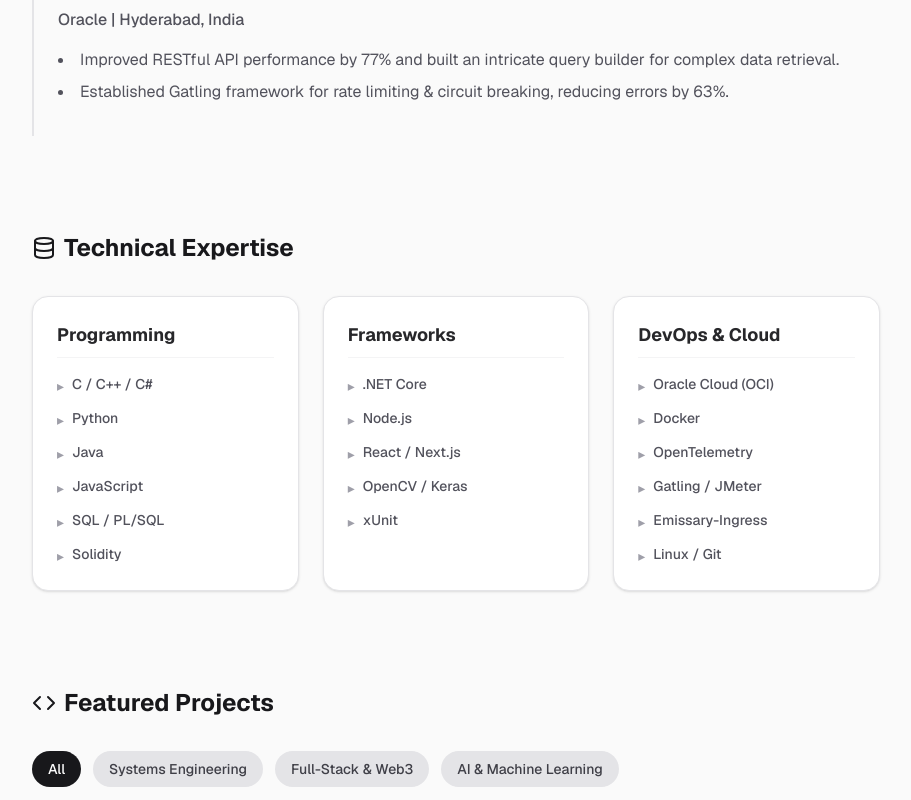
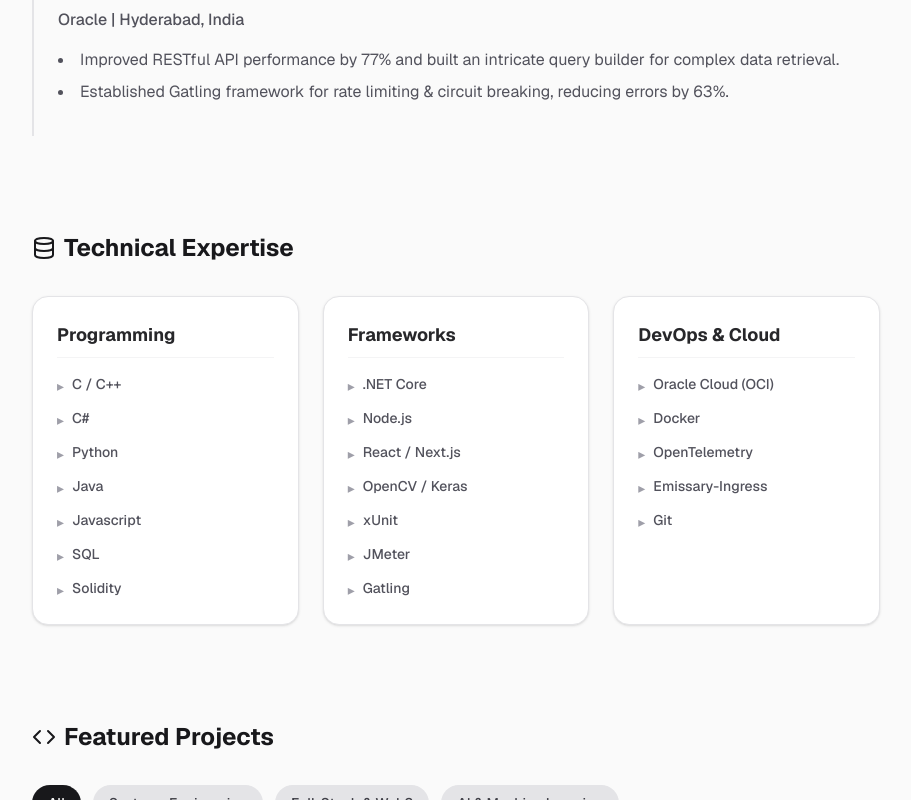
Before and after one commit to shubh-1912/project-portfolio, a Next.js app: page / in a window 1280 px wide. Shown: the part 1181-1981 px from the top of the page, without its empty margins (184-1095 px from the left). Built offline with nearby package versions, Linux system fonts and the light colour scheme.

Commit message:
content overhaul

```diff
--- a/app/layout.tsx
+++ b/app/layout.tsx
@@ -27,7 +27,7 @@ export default function RootLayout({
       lang="en"
       className={`${geistSans.variable} ${geistMono.variable} h-full antialiased`}
     >
-      <body className="min-h-full flex flex-col">{children}</body>
+      <body suppressHydrationWarning className="min-h-full flex flex-col">{children}</body>
     </html>
   );
 }
--- a/app/page.tsx
+++ b/app/page.tsx
@@ -164,7 +164,7 @@ export default function Portfolio() {
           <a href="https://linkedin.com/in/shubhmishra19" target="_blank" rel="noreferrer" className="flex items-center gap-2 px-4 py-2 bg-zinc-200 text-zinc-900 rounded-full hover:bg-zinc-300 transition-colors">
             <Linkedin size={16} /> LinkedIn
           </a>
-          <a href="https://github.com" target="_blank" rel="noreferrer" className="flex items-center gap-2 px-4 py-2 bg-zinc-200 text-zinc-900 rounded-full hover:bg-zinc-300 transition-colors">
+          <a href="https://github.com/shubh-1912" target="_blank" rel="noreferrer" className="flex items-center gap-2 px-4 py-2 bg-zinc-200 text-zinc-900 rounded-full hover:bg-zinc-300 transition-colors">
             <Github size={16} /> GitHub
           </a>
           <div className="flex items-center gap-2 px-4 py-2 text-zinc-600">
@@ -177,7 +177,7 @@ export default function Portfolio() {
       <section id="about" className="max-w-4xl mx-auto px-6 py-12">
         <h2 className="text-2xl font-bold mb-6 flex items-center gap-2"><Terminal size={24}/> About Me</h2>
         <p className="text-zinc-600 leading-relaxed text-lg">
-          I build robust, high-performance systems. From shaving milliseconds off API response times at Oracle to diving deep into OS kernels and database micro-optimizations, I thrive on solving complex architectural problems. When I am not writing C++ or optimizing PostgreSQL indexes, you can usually find me hiking the trails around DTLA or editing photos.
+        I build robust, high-performance systems. From shaving milliseconds off API response times at Oracle to diving deep into OS kernels and database micro-optimizations, I thrive on solving complex architectural problems. When I am not working, you can usually find me hiking the trails around LA or experimenting with new recipes in the kitchen.
         </p>
       </section>
 
@@ -221,11 +221,12 @@ export default function Portfolio() {
           <div className="bg-white p-6 rounded-2xl border border-zinc-200 shadow-sm">
             <h3 className="text-lg font-bold mb-4 text-zinc-800 border-b border-zinc-100 pb-2">Programming</h3>
             <ul className="space-y-3 text-zinc-600 text-sm font-medium">
-              <li className="flex items-start gap-2"><span className="text-zinc-400 mt-[2px]">▸</span> C / C++ / C#</li>
+              <li className="flex items-start gap-2"><span className="text-zinc-400 mt-[2px]">▸</span> C / C++</li>
+              <li className="flex items-start gap-2"><span className="text-zinc-400 mt-[2px]">▸</span> C#</li>
               <li className="flex items-start gap-2"><span className="text-zinc-400 mt-[2px]">▸</span> Python</li>
               <li className="flex items-start gap-2"><span className="text-zinc-400 mt-[2px]">▸</span> Java</li>
-              <li className="flex items-start gap-2"><span className="text-zinc-400 mt-[2px]">▸</span> JavaScript</li>
-              <li className="flex items-start gap-2"><span className="text-zinc-400 mt-[2px]">▸</span> SQL / PL/SQL</li>
+              <li className="flex items-start gap-2"><span className="text-zinc-400 mt-[2px]">▸</span> Javascript</li>
+              <li className="flex items-start gap-2"><span className="text-zinc-400 mt-[2px]">▸</span> SQL</li>
               <li className="flex items-start gap-2"><span className="text-zinc-400 mt-[2px]">▸</span> Solidity</li>
             </ul>
           </div>
@@ -239,6 +240,8 @@ export default function Portfolio() {
               <li className="flex items-start gap-2"><span className="text-zinc-400 mt-[2px]">▸</span> React / Next.js</li>
               <li className="flex items-start gap-2"><span className="text-zinc-400 mt-[2px]">▸</span> OpenCV / Keras</li>
               <li className="flex items-start gap-2"><span className="text-zinc-400 mt-[2px]">▸</span> xUnit</li>
+              <li className="flex items-start gap-2"><span className="text-zinc-400 mt-[2px]">▸</span> JMeter</li>
+              <li className="flex items-start gap-2"><span className="text-zinc-400 mt-[2px]">▸</span> Gatling</li>
             </ul>
           </div>
 
@@ -249,9 +252,8 @@ export default function Portfolio() {
               <li className="flex items-start gap-2"><span className="text-zinc-400 mt-[2px]">▸</span> Oracle Cloud (OCI)</li>
               <li className="flex items-start gap-2"><span className="text-zinc-400 mt-[2px]">▸</span> Docker</li>
               <li className="flex items-start gap-2"><span className="text-zinc-400 mt-[2px]">▸</span> OpenTelemetry</li>
-              <li className="flex items-start gap-2"><span className="text-zinc-400 mt-[2px]">▸</span> Gatling / JMeter</li>
               <li className="flex items-start gap-2"><span className="text-zinc-400 mt-[2px]">▸</span> Emissary-Ingress</li>
-              <li className="flex items-start gap-2"><span className="text-zinc-400 mt-[2px]">▸</span> Linux / Git</li>
+              <li className="flex items-start gap-2"><span className="text-zinc-400 mt-[2px]">▸</span> Git</li>
             </ul>
           </div>
 
```
